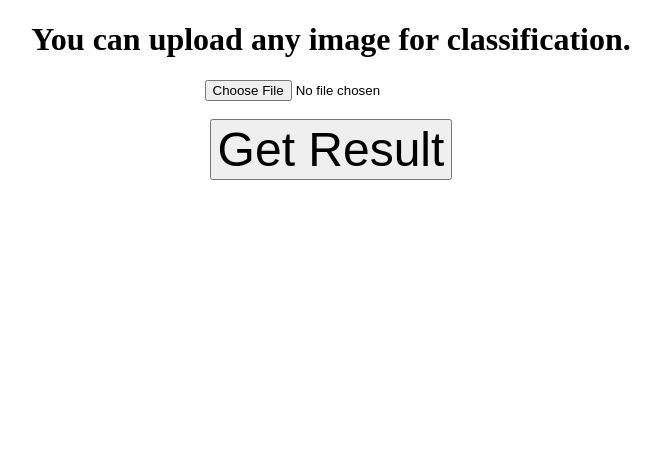
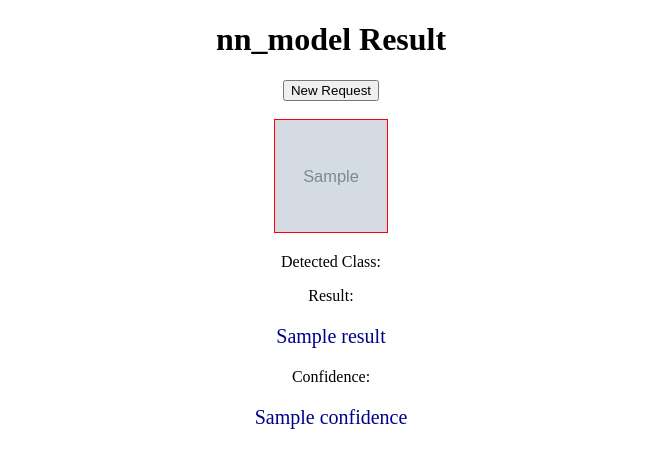
Before and after one commit to erentknn/emergency, a Flask app: template nn_model/nn_model/templates/result.html in a window 1280 px wide. Shown: the top 468 px of the page, without its empty margins (309-970 px from the left). Run offline with Flask 2, Linux system fonts and the light colour scheme; the template is opened without the code that fills it: most values are stand-ins (such as "Sample title", 1, 10 or a date in 2020); grey boxes marked "Sample" are stand-in pictures.

Commit message:
added logger, adjust in html files, changed the name of web_server to server, improved the backend part

```diff
--- a/nn_model/nn_model/model.py
+++ b/nn_model/nn_model/model.py
@@ -4,6 +4,9 @@ from tensorflow.keras.applications import ResNet50V2
 from tensorflow.keras.models import Sequential
 from tensorflow.keras.layers import Dense, Dropout
 import numpy as np
+import logging
+
+_logger = logging.getLogger((__name__))
 
 base_model = ResNet50V2(include_top=False, weights="imagenet", input_shape=(224,224,3), pooling="avg")
 
--- /dev/null
+++ b/nn_model/nn_model/server.py
@@ -0,0 +1,77 @@
+import time
+import os
+import logging
+
+from flask import Flask, flash, request, url_for, render_template, redirect, send_from_directory, jsonify
+from werkzeug.utils import secure_filename
+import tensorflow.keras.backend as K
+from nn_model import predict
+
+from nn_model.config import config
+
+_logger = logging.getLogger(__name__)
+
+app = Flask(__name__)
+app.config["UPLOAD_FOLDER"] = config.TEMP_IMAGE_DIR
+app.config["MAX_CONTENT_LENGTH"] = 16 * 1024 * 1024
+app.secret_key = "K8pl6793AsqrT1Hd3"
+outcome = {}
+
+
+def allowed_file(filename):
+    return "." in filename and \
+            filename.rsplit(".", 1)[1].lower() in config.ALLOWED_EXTENSIONS
+
+
+@app.route("/health", methods=["GET"])
+def health():
+    if request.method == "GET":
+        _logger.info("health status OK")
+        return "ok"
+
+
+@app.route("/", methods=["GET", "POST"])
+def upload_file():
+    if request.method == "POST":
+        # check if the post request has the file part
+        if "file" not in request.files:
+            flash("No file part")
+            return redirect(request.url)
+        file = request.files["file"]
+        # if user doesnt select file, browser also
+        # submit an empty part without filename
+        if file.filename == "":
+            flash("No selected file")
+            return redirect(request.url)
+        if file and allowed_file(file.filename):
+            filename = secure_filename(file.filename)
+            file.save(os.path.join(app.config["UPLOAD_FOLDER"], filename))
+            outcome["Filename"] = url_for("uploaded_file", filename=filename)
+            _logger.info("image uploaded and sent to prediction")
+            return redirect(url_for("pred", filename=filename))
+    return render_template('img_upload.html')
+
+
+@app.route("/uploads/<filename>")
+def uploaded_file(filename):
+    return send_from_directory(app.config["UPLOAD_FOLDER"], filename)
+
+
+@app.route("/predict/<filename>", methods=["GET", "POST"])
+def pred(filename):
+    K.clear_session()
+    result, proba = predict.make_single_prediction(app.config["UPLOAD_FOLDER"] / filename)
+    print("Confidence: {}".format(proba))
+    print("Result: {}".format(result))
+    outcome["Result"] = int(result)
+    outcome["Confidence"] = round(float(proba), 3)
+    _logger.info("prediction made and result sent")
+    return render_template("result.html", **outcome)
+
+
+def main():
+    app.run()
+
+
+if __name__ == "__main__":
+    main()
--- a/nn_model/nn_model/templates/img_upload.html
+++ b/nn_model/nn_model/templates/img_upload.html
@@ -2,6 +2,8 @@
     <title>Upload new File</title>
     <h1>Upload new File</h1>
     <form method=post enctype=multipart/form-data>
-      <input type=file name=file>
-      <input type=submit value=Upload>
+      <input type=file name=file><br><br>
+        <p>Write file URL here. </p>
+        <input type=url name=file><br><br>
+      <input type=submit src=URL>
     </form>
--- a/nn_model/nn_model/templates/result.html
+++ b/nn_model/nn_model/templates/result.html
@@ -3,19 +3,31 @@
 
   <head>
 
-    <title>EmergencyDataset Image Upload</title>
+    <title>Result</title>
 
   </head>
 
    <body>
-     <h1 style="text-align:center">You can upload any image for classification.</h1>
-      <form action = "{{ url_for('process_img_upload') }}" method = "POST"
-         enctype = "multipart/form-data" style="text-align:center">
-         <input type = "file" name = "image" />
-         <br>
-         <br>
-         <input type = "submit" value = "Get Result"/ style="font-size:300%;text-align:center">
-      </form>
+
+    <h1 style="text-align:center">nn_model Result</h1>
+
+    <form action = "{{ url_for('upload_file') }}"
+          style="text-align:center">
+       <input type="submit" value="New Request" />
+    </form>
+    <br>
+    <div align=center>
+        <img src="{{ Filename }}" alt="Vehicle"
+             style="border:1px solid red; width: 112px; height: 112px;">
+    </div>
+
+    <p align=center>Detected Class:</p>
+    <p align=center>Result:</p>
+    <p style="text-align:center;font-size:20px;color:darkblue">{{ Result }}</p>
+    <p align=center>Confidence:</p>
+    <p style="text-align:center;font-size:20px;color:darkblue">{{ Confidence }}</p>
+    <br>
+    <br>
 
    </body>
 </html>
--- a/nn_model/nn_model/web_server.py
+++ /dev/null
@@ -1,23 +0,0 @@
-from flask import Flask, request, url_for, render_template
-from nn_model.config import config
-import time
-import os
-
-app = Flask(__name__)
-
-
-@app.route("/upload_image", methods=["GET", "POST"])
-def upload_file():
-    return render_template('img_upload.html')
-
-
-@app.route("/result", methods=["POST"])
-def process_upload():
-    result_em = {}
-    request_timestamp = int(time.time()*1000)
-    result_em["timestamp"] = request_timestamp
-
-    img_file = request.files["image"]
-
-    img_filename = "img_upload_" + str(request_timestamp) + ".jpg"
-    img_filepath = os.path.join(config.TEMP_IMAGE_DIR, img_filename)
--- a/nn_model/setup.py
+++ b/nn_model/setup.py
@@ -61,7 +61,7 @@ setup(
     python_requires=REQUIRES_PYTHON,
     url=URL,
     packages=find_packages(exclude=('tests',)),
-    package_data={'neural_network_model': ['VERSION']},
+    package_data={'nn_model': ['VERSION']},
     install_requires=list_reqs(),
     extras_require={},
     include_package_data=True,
@@ -73,6 +73,8 @@ setup(
         'Programming Language :: Python',
         'Programming Language :: Python :: 3',
         'Programming Language :: Python :: 3.6',
+        'Programming Language :: Python :: 3.7',
+        'Programming Language :: Python :: 3.8',
         'Programming Language :: Python :: Implementation :: CPython',
         'Programming Language :: Python :: Implementation :: PyPy'
     ],
```
Also changed, not shown: nn_model/nn_model/config/config.py (+17 -2 lines), nn_model/nn_model/data_management.py (+4 -12 lines), nn_model/nn_model/predict.py (+13 -4 lines), __init__.py (deleted).
